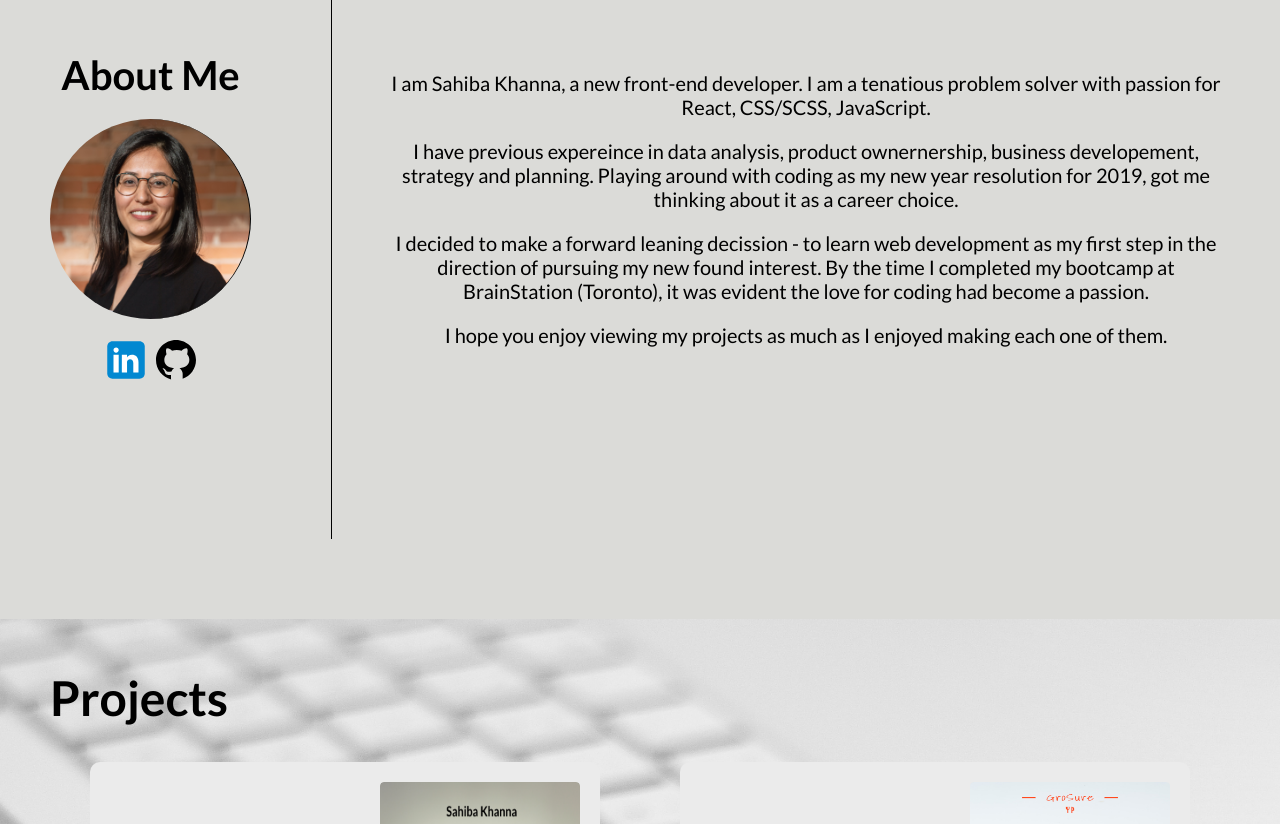
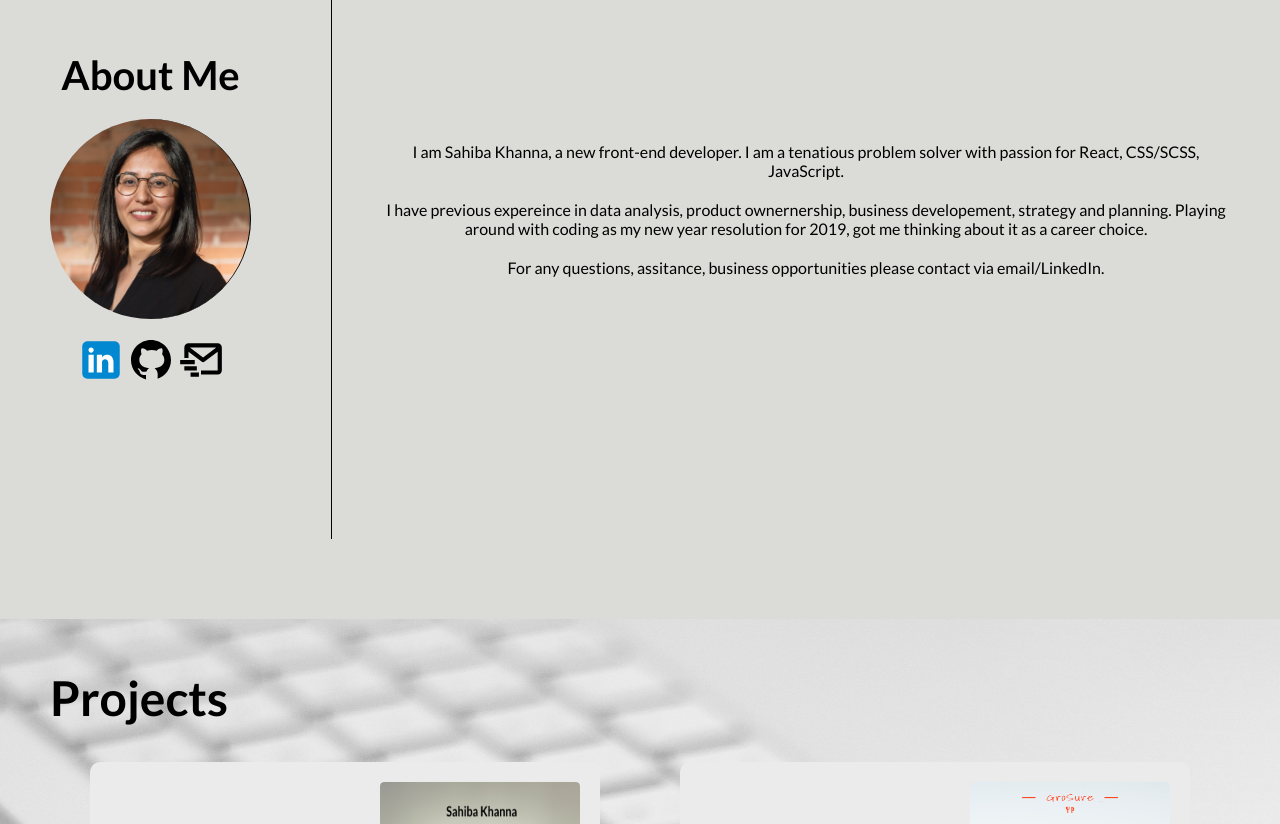
Before and after one commit to sahibak/Portfolio_Site, a React (Create React App) app: page / in a window 1280 px wide. Shown: the part 981-1805 px from the top of the page. Built offline with nearby package versions, Linux system fonts and the light colour scheme.

Commit message:
updated about me with email details

```diff
--- a/src/Components/AboutMe/aboutMe.js
+++ b/src/Components/AboutMe/aboutMe.js
@@ -2,6 +2,7 @@ import React from "react";
 import "./aboutMe.scss";
 import Linkedin from "../../Assets/linkedin.svg";
 import Github from "../../Assets/github.svg";
+import Mail from "../../Assets/mail.svg";
 
 export default class AboutMe extends React.Component{
     render() {
@@ -13,16 +14,14 @@ export default class AboutMe extends React.Component{
                     <ul className="self-links">
                         <a href="https://www.linkedin.com/in/sahibak" target="_blank" rel="noopener noreferrer"><img src={Linkedin} alt="LinkedIn logo"/></a>
                         <a href="https://github.com/sahibak" target="_blank" rel="noopener noreferrer"><img src={Github} alt="GitHub logo"/></a>
+                        <a href="mailto:reach.sahibak@gmail.com" target="_blank" rel="noopener noreferrer"><img src={Mail} alt="Email"/></a>
                     </ul>
                 </article>
-                <article class>
                 <ul className="self-description">
                     <li className="self-description-point">I am Sahiba Khanna, a new front-end developer. I am a tenatious problem solver with passion for React, CSS/SCSS, JavaScript.</li>
                     <li className="self-description-point">I have previous expereince in data analysis, product ownernership, business developement, strategy and planning. Playing around with coding as my new year resolution for 2019, got me thinking about it as a career choice.</li>
-                    <li className="self-description-point">I decided to make a forward leaning decission - to learn web development as my first step in the direction of pursuing my new found interest. By the time I completed my bootcamp at BrainStation (Toronto), it was evident the love for coding had become a passion.</li>
-                    <li className="self-description-point"> I hope you enjoy viewing my projects as much as I enjoyed making each one of them.</li>
+                    <li className="self-description-point"> For any questions, assitance, business opportunities please contact via email/LinkedIn.</li>
                 </ul>
-                </article>
             </section>
         )
     }
--- a/src/Components/AboutMe/aboutMe.scss
+++ b/src/Components/AboutMe/aboutMe.scss
@@ -67,17 +67,17 @@
         list-style: none;
         padding-left: 0px;
         @include tablet-view{
-            font-size: 1.25em;
+            font-size: 1rem;
             padding-left: 50px;
             overflow: scroll;
-            height: 80vh;
+            height: auto;
             display: flex;
             flex-direction: column;
             justify-content: center;
         }
 
         @include laptop-view{
-            font-size: 1.25em;
+            font-size: 1rem;
             height: auto;
             padding-left: 50px;
         }
```
Also changed, not shown: src/Assets/mail.svg (added).
